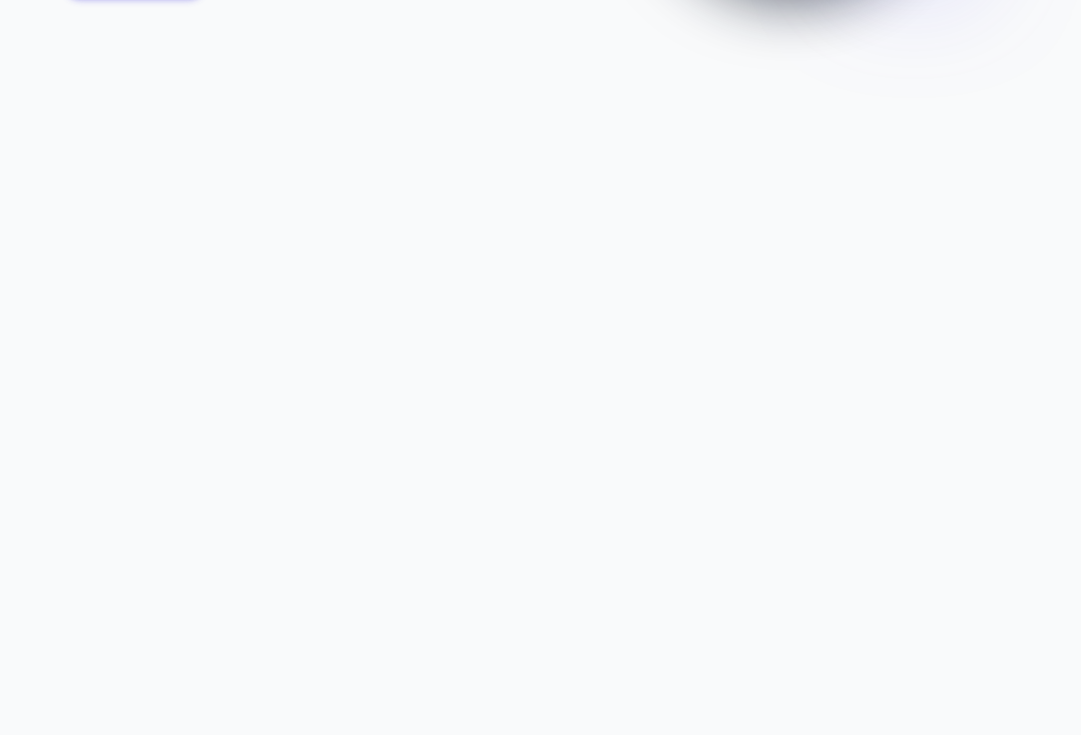
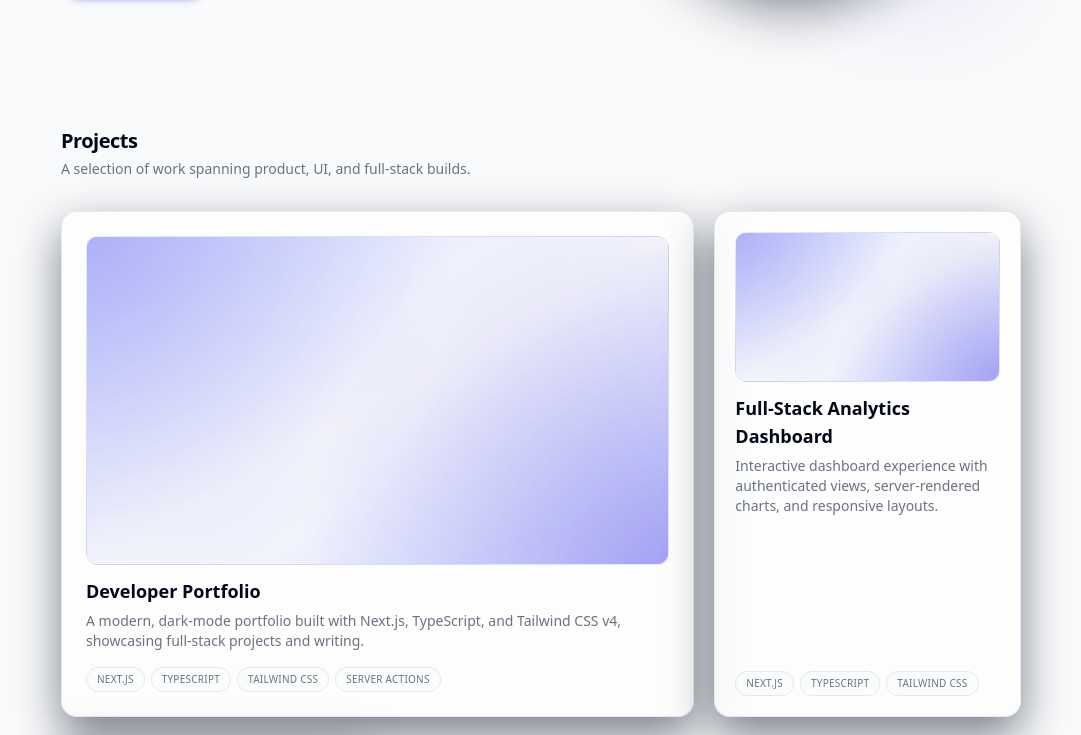
Before and after one commit to gelead/my-portfolio, a Next.js app in the folder my-portfolio/: page / in a window 1280 px wide. Shown: the part 500-1235 px from the top of the page, without its empty margins (99-1180 px from the left). Before the commit the page ends 800 px from the top, so only its background shows below. Built offline with nearby package versions, Linux system fonts and the light colour scheme.

Commit message:
Add bento-style projects section

```diff
--- a/my-portfolio/src/app/page.tsx
+++ b/my-portfolio/src/app/page.tsx
@@ -1,9 +1,11 @@
 import { Hero } from "@/components/sections/Hero";
+import { Projects } from "@/components/sections/Projects";
 
 export default function Home() {
   return (
     <div className="bg-background text-text">
       <Hero />
+      <Projects />
     </div>
   );
 }
--- /dev/null
+++ b/my-portfolio/src/components/sections/Projects.tsx
@@ -0,0 +1,35 @@
+import { PROJECTS } from "@/constants";
+import { ProjectCard } from "@/components/ui/ProjectCard";
+
+export function Projects() {
+  if (!PROJECTS.length) return null;
+
+  const [first, ...rest] = PROJECTS;
+
+  return (
+    <section
+      id="projects"
+      className="mx-auto max-w-5xl px-4 pb-16 pt-4 sm:px-6 md:pb-20 lg:px-8"
+    >
+      <div className="mb-8 flex items-end justify-between gap-4">
+        <div>
+          <h2 className="text-lg font-semibold tracking-tight text-text sm:text-xl">
+            Projects
+          </h2>
+          <p className="mt-1 text-xs text-text-muted sm:text-sm">
+            A selection of work spanning product, UI, and full‑stack builds.
+          </p>
+        </div>
+      </div>
+
+      <div className="grid gap-5 md:grid-cols-3 md:auto-rows-[minmax(210px,auto)]">
+        <div className="md:col-span-2">
+          <ProjectCard project={first} featured />
+        </div>
+        {rest.map((project) => (
+          <ProjectCard key={project.id} project={project} />
+        ))}
+      </div>
+    </section>
+  );
+}
--- /dev/null
+++ b/my-portfolio/src/components/ui/ProjectCard.tsx
@@ -0,0 +1,50 @@
+import { motion } from "framer-motion";
+import type { Project } from "@/types";
+
+interface ProjectCardProps {
+  project: Project;
+  featured?: boolean;
+}
+
+export function ProjectCard({ project, featured }: ProjectCardProps) {
+  return (
+    <motion.article
+      whileHover={{ y: -6, scale: 1.01 }}
+      whileTap={{ scale: 0.99 }}
+      transition={{ type: "spring", stiffness: 260, damping: 20 }}
+      className={`group flex flex-col justify-between overflow-hidden rounded-2xl border border-border-subtle/70 bg-background-elevated/60 p-4 shadow-[0_18px_45px_rgba(15,23,42,0.55)] backdrop-blur-md sm:p-5 ${
+        featured ? "md:row-span-2 md:p-6" : ""
+      }`}
+    >
+      <div className="space-y-3">
+        <div className="relative mb-3 overflow-hidden rounded-xl border border-border-subtle/60 bg-gradient-to-br from-accent/20 via-background to-accent-soft/20">
+          <div className="aspect-[16/9] w-full">
+            {/* Placeholder gradient block, ready to wrap next/image later */}
+            <div className="h-full w-full bg-[radial-gradient(circle_at_0%_0%,rgba(99,102,241,0.45),transparent_55%),radial-gradient(circle_at_100%_100%,rgba(79,70,229,0.5),transparent_55%)] opacity-80 transition duration-300 group-hover:opacity-100" />
+          </div>
+          <div className="pointer-events-none absolute inset-0 rounded-xl ring-1 ring-accent/0 transition group-hover:ring-accent/60" />
+        </div>
+
+        <div className="space-y-1.5">
+          <h3 className="text-base font-semibold text-text sm:text-lg">
+            {project.title}
+          </h3>
+          <p className="text-xs text-text-muted sm:text-sm">
+            {project.description}
+          </p>
+        </div>
+      </div>
+
+      <div className="mt-4 flex flex-wrap gap-1.5">
+        {project.techStack.slice(0, 6).map((tech) => (
+          <span
+            key={tech}
+            className="rounded-full border border-border-subtle/70 bg-background/60 px-2.5 py-1 text-[10px] font-medium uppercase tracking-wide text-text-muted transition group-hover:border-accent/70 group-hover:text-accent"
+          >
+            {tech}
+          </span>
+        ))}
+      </div>
+    </motion.article>
+  );
+}
```
